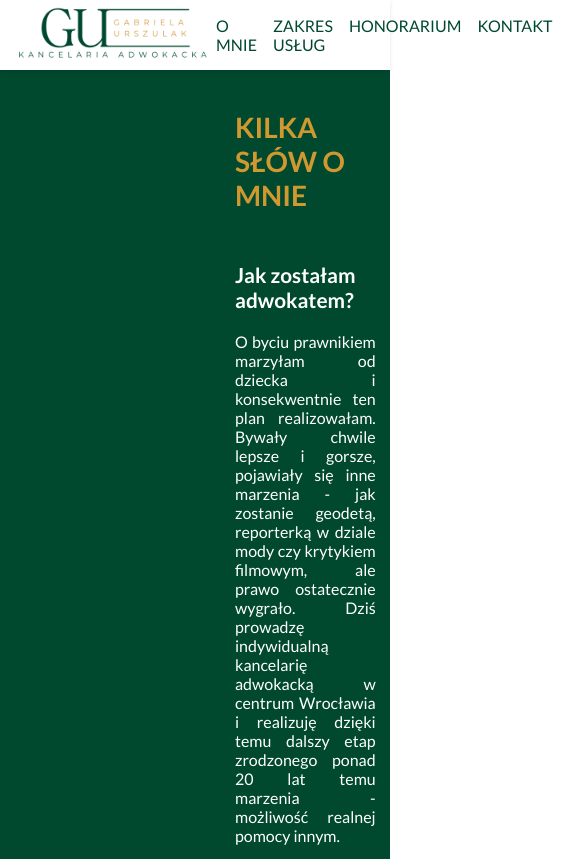
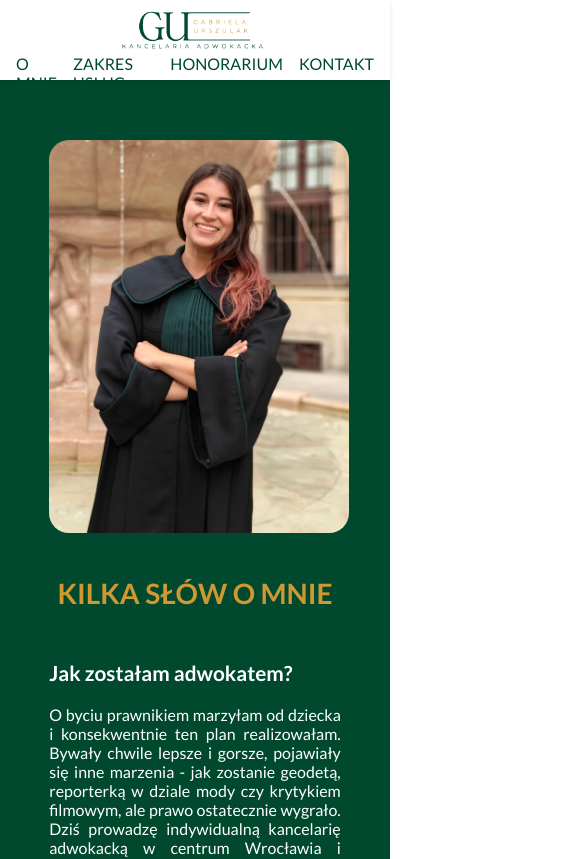
Before and after one commit to adrian-imiolo/gabrysia-site, a React (Vite) app: page / in a window 390 px wide. Shown: the top 859 px of the page, 585 px wide, since content can reach past the window. Built offline with nearby package versions, Linux system fonts and the light colour scheme.

Commit message:
adding media queries for responsicve design

```diff
--- a/src/App.css
+++ b/src/App.css
@@ -32,13 +32,20 @@
   background-color: #fff;
   padding: 0 1rem;
   box-shadow: 0 0.125rem 0.25rem 0 rgb(0 0 0 / 11%);
+  @media (max-width: 500px) {
+    display: flex;
+    height: 80px;
+    flex-direction: column;
+  }
 }
 
 .nav-elements {
   display: flex;
   list-style: none;
   gap: 1rem;
-
+  @media only screen and (max-width: 500px) {
+    padding-bottom: 5px;
+  }
 }
 
 .active {
@@ -56,6 +63,10 @@
 
 .logo {
   width: 200px;
+  @media only screen and (max-width: 500px) {
+    width: 150px;
+    margin-top: 5px;
+  }
 }
 
 
@@ -70,6 +81,11 @@
   display: flex;
   justify-content: space-around;
   padding: 20px;
+  @media only screen and (max-width: 500px) {
+    display: flex;
+    flex-direction: column;
+    margin: 0 auto;
+  }
 }
 
 /* .about-container {
@@ -89,12 +105,20 @@
     border-radius: 10px;
     max-width: 50vw;
     align-self: center;
+    @media only screen and (max-width: 500px) {
+    max-width: 85vw;
+
+    }
+
 }
 
 .about-box > h3 {
   font-size: 1.75em;
   margin-bottom: 50px;
   color: #CF9831;
+  @media only screen and (max-width: 500px) {
+    text-align: center;
+    }
 }
 
 .about-box > h5 {
@@ -123,6 +147,12 @@
 .about-box > img {
   max-height: 90vh;
   border-radius: 20px;
+  @media only screen and (max-width: 500px) {
+    max-width: 300px;
+    margin-top: 20px;
+  max-height: 70vh;
+
+  }
 }
 
 
@@ -169,6 +199,10 @@
   column-gap: 10px;
   align-self: center;
   margin-bottom: 30px;
+  @media only screen and (max-width: 500px) {
+    display: flex;
+    flex-direction: column;
+}
 }
 
 .services-box {
```
